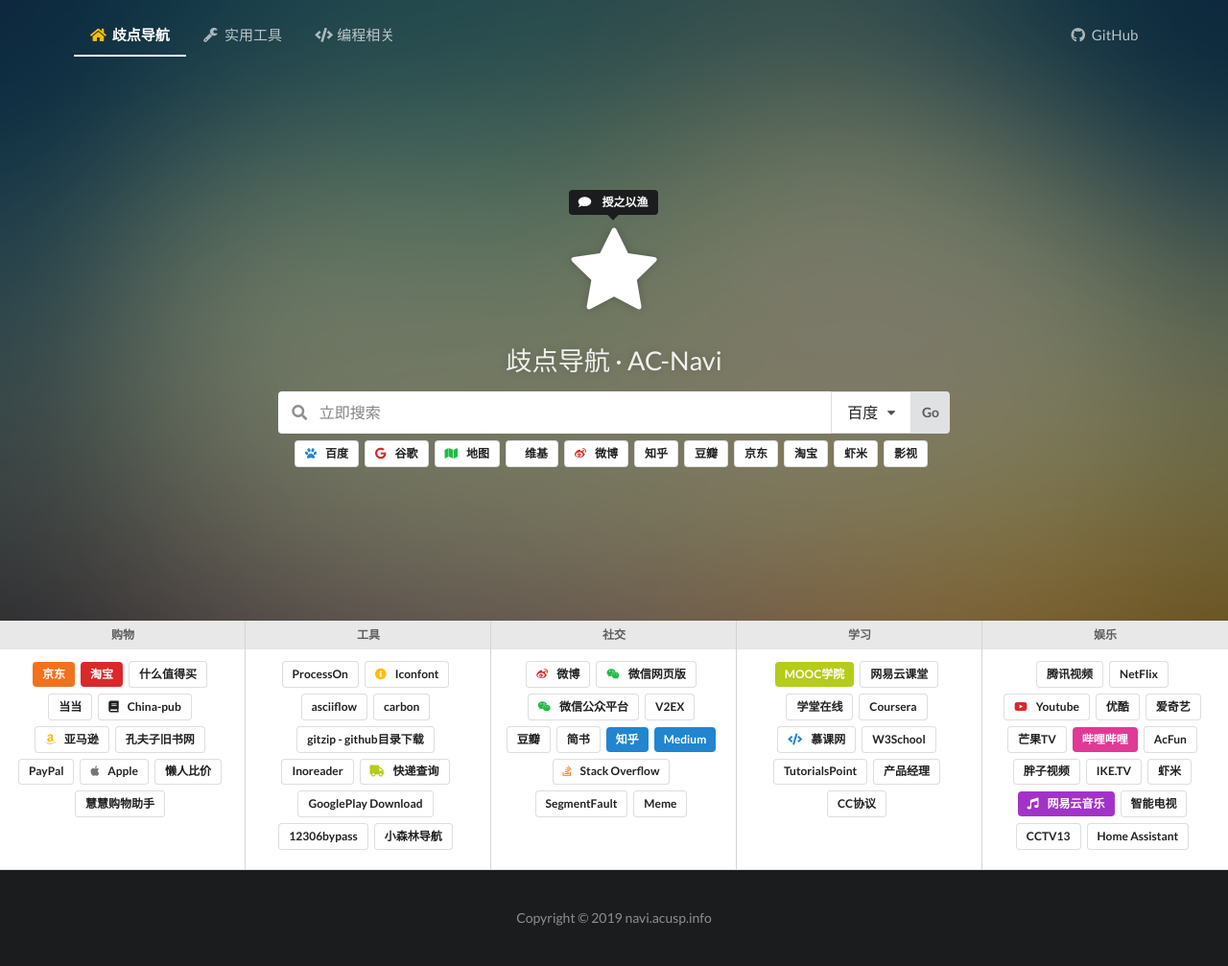
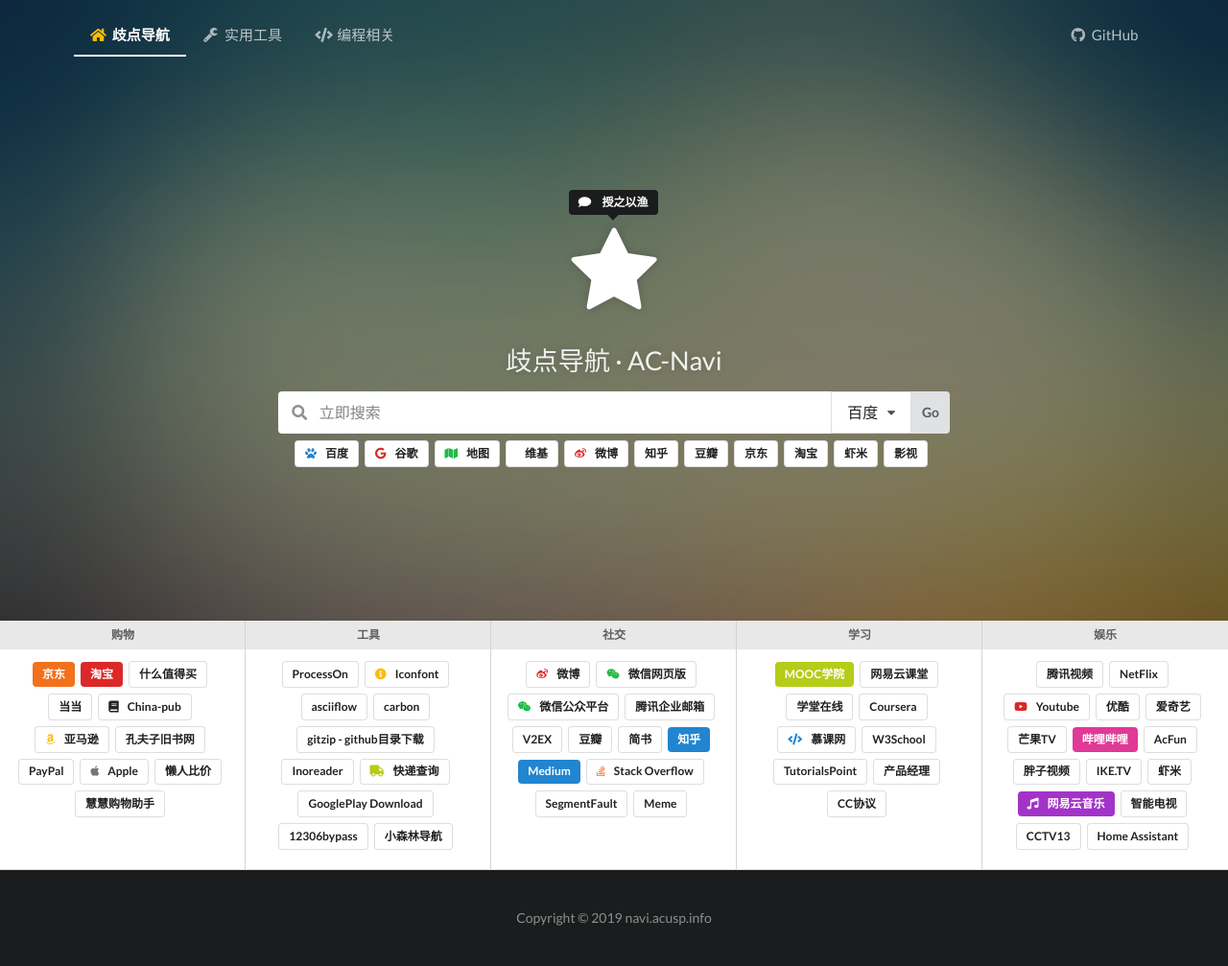
Before and after one commit to acusp/AC-Navi, a Jekyll site: the page built from index.html, in a window 1280 px wide. Shown: the whole page at 96% size. Built offline with Jekyll 4.4.1, drawn with Linux system fonts in a browser that asks for light colours; comment, search, counter and statistics services are not loaded.

```diff
--- a/_data/home_links.yml
+++ b/_data/home_links.yml
@@ -111,6 +111,10 @@
       icon: wechat green
       style: basic
       url: https://mp.weixin.qq.com
+
+    - name: 腾讯企业邮箱
+      style: basic
+      url: https://exmail.qq.com
 
     - name: V2EX
       style: basic
```
